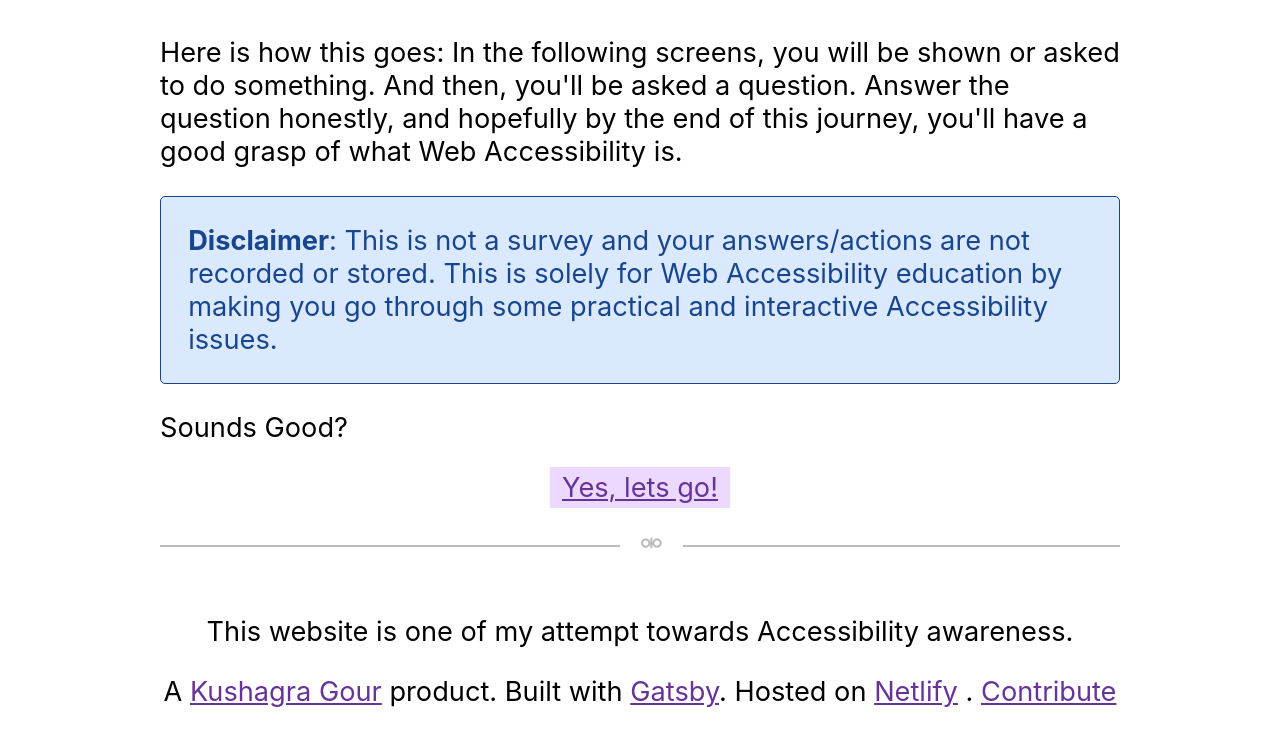
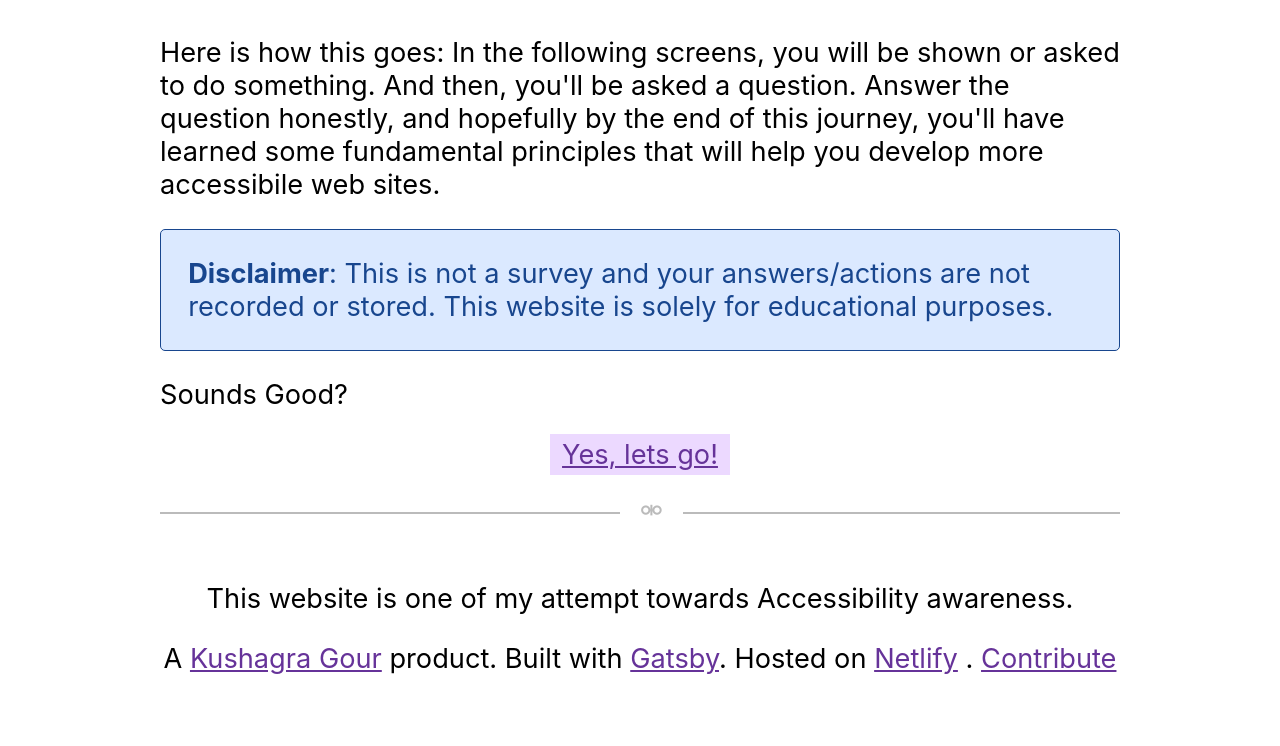
Before and after one commit to chinchang/introduction-to-accessibility, a Gatsby site: page / in a window 1280 px wide. Shown: the part 148-894 px from the top of the page. Built offline with nearby package versions, Linux system fonts and the light colour scheme; Gatsby itself is replaced by a stand-in of ours.

Commit message:
Update index.js

```diff
--- a/src/pages/index.js
+++ b/src/pages/index.js
@@ -11,15 +11,13 @@ const IndexPage = () => (
     <p>
       Here is how this goes: In the following screens, you will be shown or
       asked to do something. And then, you'll be asked a question. Answer the
-      question honestly, and hopefully by the end of this journey, you'll have a
-      good grasp of what Web Accessibility is.
+      question honestly, and hopefully by the end of this journey,
+      you'll have learned some fundamental principles that will help you develop more accessibile web sites.
     </p>
 
     <p className="disclaimer">
       <strong>Disclaimer</strong>: This is not a survey and your answers/actions
-      are not recorded or stored. This is solely for Web Accessibility education
-      by making you go through some practical and interactive Accessibility
-      issues.
+      are not recorded or stored. This website is solely for educational purposes.
     </p>
 
     <p>Sounds Good?</p>
```
